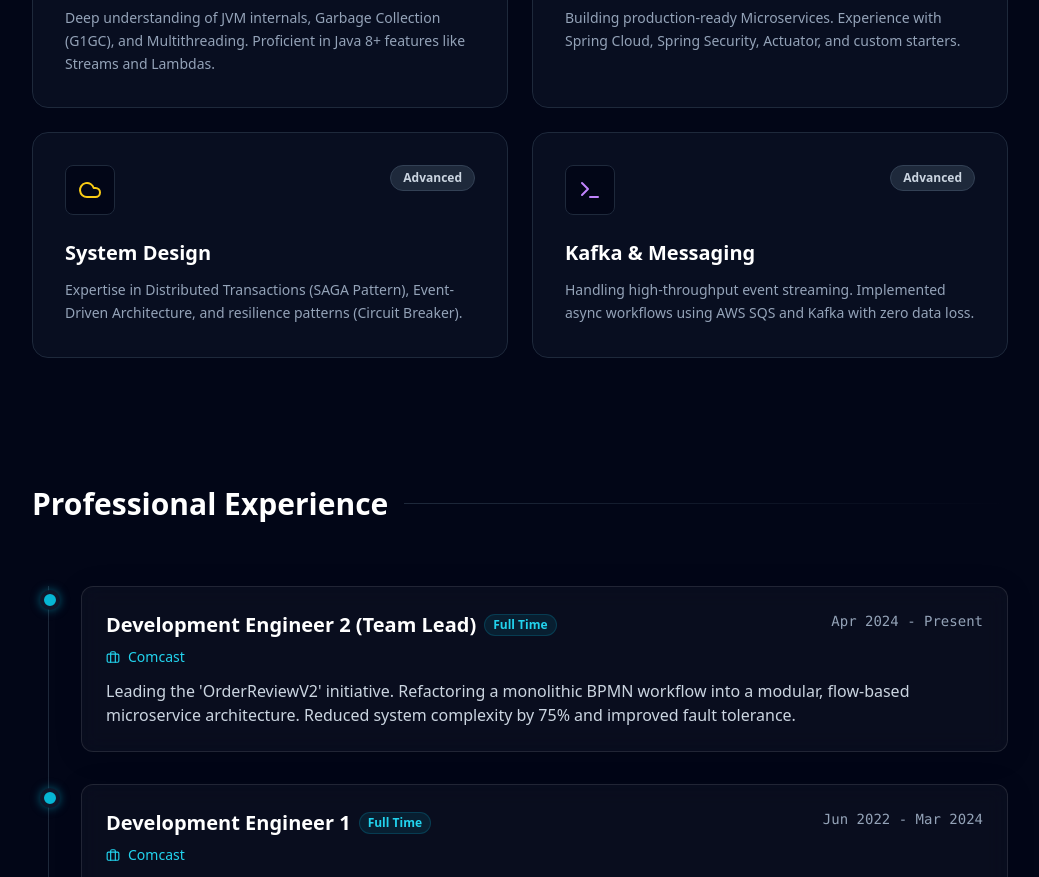
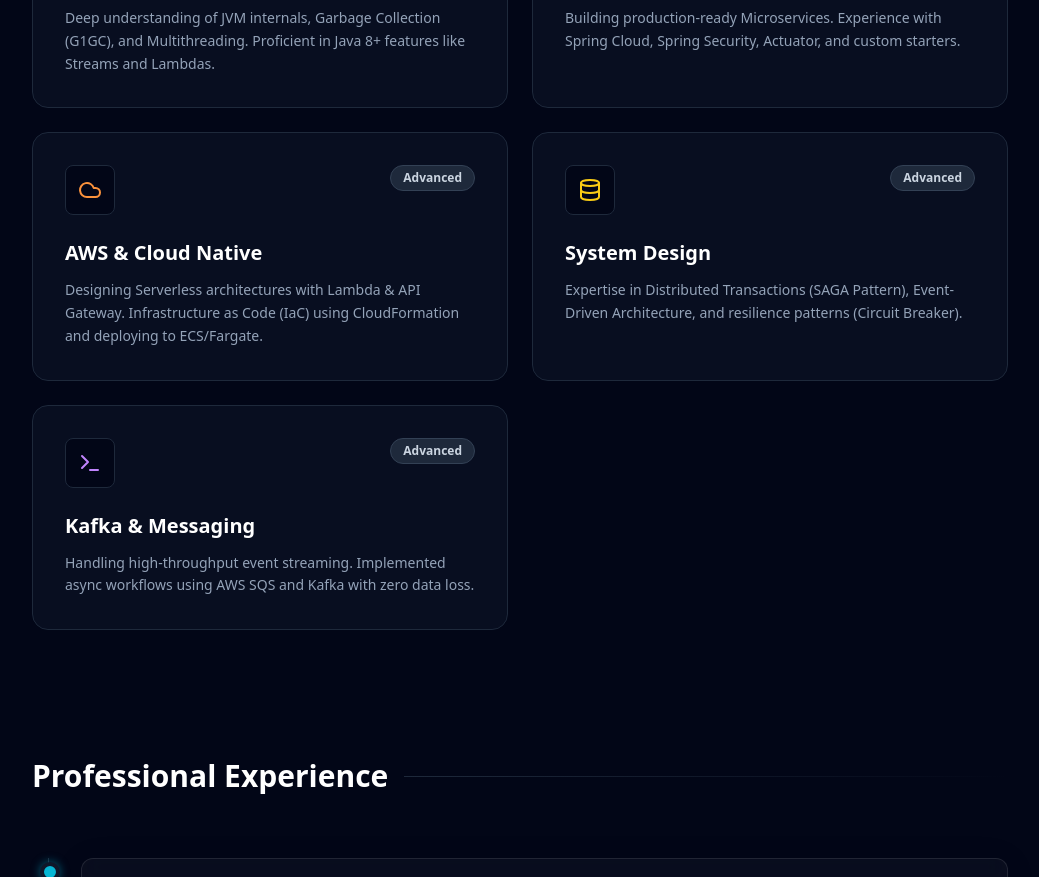
Before and after one commit to vishnu-reddy-k/vishnu-portfolio, a Next.js app: page / in a window 1280 px wide. Shown: the part 960-1837 px from the top of the page, without its empty margins (120-1159 px from the left). Built offline with nearby package versions, Linux system fonts and the light colour scheme.

Commit message:
Update page.js - aws

```diff
--- a/app/page.js
+++ b/app/page.js
@@ -1,7 +1,7 @@
 "use client";
 
 import { motion } from "framer-motion";
-import { Github, Linkedin, Mail, Code2, Server, Cloud, Terminal, ArrowRight, ExternalLink, Briefcase } from "lucide-react";
+import { Github, Linkedin, Mail, Code2, Server, Cloud, Terminal, ArrowRight, ExternalLink, Briefcase, Database } from "lucide-react";
 
 // --- VISHNU'S DATA ---
 const personalInfo = {
@@ -11,7 +11,7 @@ const personalInfo = {
   email: "vishnuvrkarnati@gmail.com",
 };
 
-// SKILL CARDS DATA
+// SKILL CARDS DATA (Added AWS Card)
 const skillCards = [
   {
     id: 1,
@@ -29,13 +29,20 @@ const skillCards = [
   },
   {
     id: 3,
+    name: "AWS & Cloud Native",
+    designation: "Advanced",
+    icon: <Cloud className="text-orange-400" size={24} />,
+    content: "Designing Serverless architectures with Lambda & API Gateway. Infrastructure as Code (IaC) using CloudFormation and deploying to ECS/Fargate.",
+  },
+  {
+    id: 4,
     name: "System Design",
     designation: "Advanced",
-    icon: <Cloud className="text-yellow-400" size={24} />,
+    icon: <Database className="text-yellow-400" size={24} />,
     content: "Expertise in Distributed Transactions (SAGA Pattern), Event-Driven Architecture, and resilience patterns (Circuit Breaker).",
   },
   {
-    id: 4,
+    id: 5,
     name: "Kafka & Messaging",
     designation: "Advanced",
     icon: <Terminal className="text-purple-400" size={24} />,
@@ -84,7 +91,6 @@ const stagger = {
 
 export default function Portfolio() {
   return (
-    // Added overflow-x-hidden to prevent horizontal scrolling on mobile
     <main className="min-h-screen relative bg-slate-950 selection:bg-cyan-500 selection:text-white overflow-x-hidden text-slate-200 font-sans">
 
       {/* BACKGROUND GLOW BLOBS */}
@@ -173,7 +179,6 @@ export default function Portfolio() {
 
         {/* EXPERIENCE SECTION */}
         <SectionHeader title="Professional Experience" />
-        {/* Adjusted padding left for mobile to fix alignment */}
         <div className="space-y-8 mb-24 md:mb-32 relative pl-6 md:pl-8 border-l border-slate-800 ml-2 md:ml-4">
           {experience.map((job, idx) => (
             <motion.div
@@ -181,7 +186,6 @@ export default function Portfolio() {
               initial={{ opacity: 0, x: -20 }} whileInView={{ opacity: 1, x: 0 }} viewport={{ once: true }} transition={{ delay: idx * 0.2 }}
               className="relative"
             >
-              {/* Adjusted dot position for mobile */}
               <span className="absolute -left-[33px] md:-left-[41px] top-1 h-4 w-4 md:h-5 md:w-5 rounded-full border-4 border-slate-900 bg-cyan-500 shadow-[0_0_10px_rgba(6,182,212,0.5)]"></span>
 
               <div className="glass-card p-5 md:p-6 rounded-xl hover:bg-white/5 transition-colors">
```
